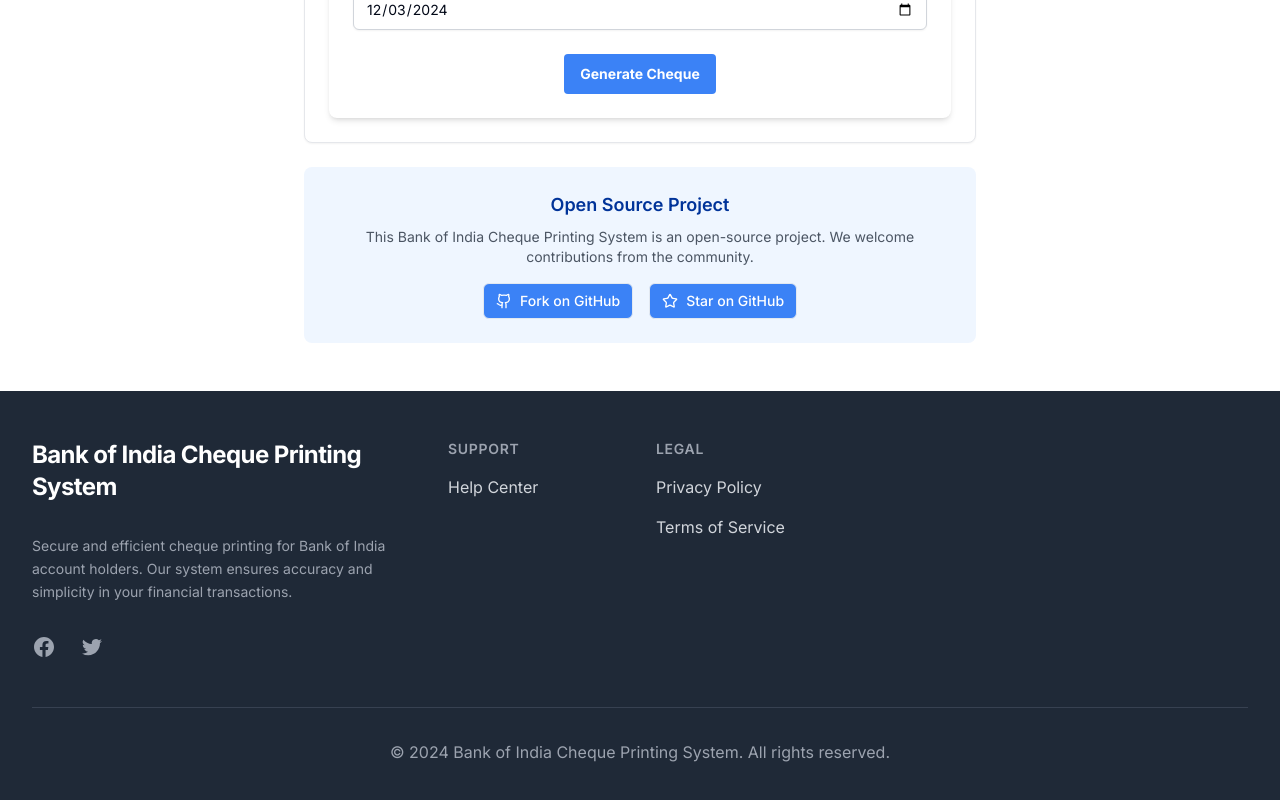
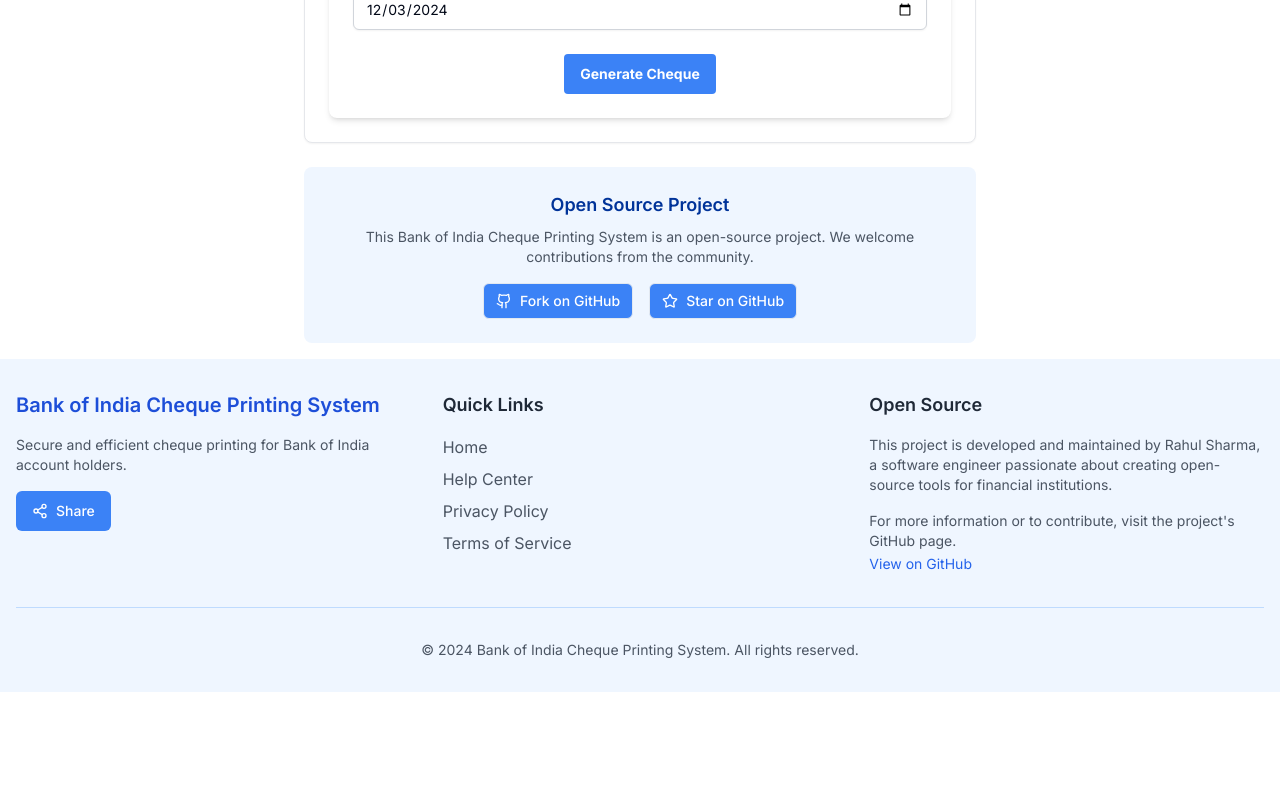
Before and after one commit to neil-jay/boi-cheque-printing-system, a Next.js app: page / in a window 1280 px wide. Shown: the part 585-1385 px from the top of the page. After the commit the page ends 1277 px from the top, so only its background shows below. Built offline with nearby package versions, Linux system fonts and the light colour scheme.

Commit message:
feat: Update footer structure & more

```diff
--- a/components/Footer.tsx
+++ b/components/Footer.tsx
@@ -1,68 +1,60 @@
 import Link from 'next/link'
+import { ShareButton } from '@/components/ShareButton'
 
 export default function Footer() {
   return (
-    <footer className="bg-gray-800 text-gray-300 mt-8">
-      <div className="max-w-7xl mx-auto py-12 px-4 sm:px-6 lg:px-8">
-        <div className="xl:grid xl:grid-cols-3 xl:gap-8">
-          <div className="space-y-8 xl:col-span-1">
-            <h2 className="text-2xl font-bold tracking-tight text-white">
+    <footer className="bg-blue-50 text-gray-600 py-8">
+      <div className="container mx-auto px-4">
+        <div className="grid grid-cols-1 md:grid-cols-3 gap-8">
+          <div className="space-y-4">
+            <h2 className="text-xl font-semibold text-blue-700">
               Bank of India Cheque Printing System
             </h2>
-            <p className="text-gray-400 text-sm leading-relaxed">
-              Secure and efficient cheque printing for Bank of India account holders. Our system ensures accuracy and simplicity in your financial transactions.
+            <p className="text-sm">
+              Secure and efficient cheque printing for Bank of India account holders.
             </p>
-            <div className="flex space-x-6">
-              <Link href="#" className="text-gray-400 hover:text-gray-300">
-                <span className="sr-only">Facebook</span>
-                <svg className="h-6 w-6" fill="currentColor" viewBox="0 0 24 24" aria-hidden="true">
-                  <path fillRule="evenodd" d="M22 12c0-5.523-4.477-10-10-10S2 6.477 2 12c0 4.991 3.657 9.128 8.438 9.878v-6.987h-2.54V12h2.54V9.797c0-2.506 1.492-3.89 3.777-3.89 1.094 0 2.238.195 2.238.195v2.46h-1.26c-1.243 0-1.63.771-1.63 1.562V12h2.773l-.443 2.89h-2.33v6.988C18.343 21.128 22 16.991 22 12z" clipRule="evenodd" />
-                </svg>
+            <ShareButton />
+          </div>
+          <div className="space-y-4">
+            <h3 className="text-lg font-semibold text-gray-800">Quick Links</h3>
+            <ul className="space-y-2">
+              <li>
+                <Link href="/" className="hover:text-blue-800 transition-colors">
+                  Home
                 </Link>
-              <Link href="#" className="text-gray-400 hover:text-gray-300">
-                <span className="sr-only">Twitter</span>
-                <svg className="h-6 w-6" fill="currentColor" viewBox="0 0 24 24" aria-hidden="true">
-                  <path d="M8.29 20.251c7.547 0 11.675-6.253 11.675-11.675 0-.178 0-.355-.012-.53A8.348 8.348 0 0022 5.92a8.19 8.19 0 01-2.357.646 4.118 4.118 0 001.804-2.27 8.224 8.224 0 01-2.605.996 4.107 4.107 0 00-6.993 3.743 11.65 11.65 0 01-8.457-4.287 4.106 4.106 0 001.27 5.477A4.072 4.072 0 012.8 9.713v.052a4.105 4.105 0 003.292 4.022 4.095 4.095 0 01-1.853.07 4.108 4.108 0 003.834 2.85A8.233 8.233 0 012 18.407a11.616 11.616 0 006.29 1.84" />
-                </svg>
-              </Link>
-            </div>
-          </div>
-          <div className="mt-12 grid grid-cols-2 gap-8 xl:mt-0 xl:col-span-2">
-            <div className="md:grid md:grid-cols-2 md:gap-8">
-              <div>
-                <h3 className="text-sm font-semibold text-gray-400 tracking-wider uppercase">
-                  Support
-                </h3>
-                <ul className="mt-4 space-y-4">
+              </li>
               <li>
-                    <Link href="/help" className="text-base text-gray-300 hover:text-white transition duration-150 ease-in-out">
+                <Link href="/help" className="hover:text-blue-800 transition-colors">
                   Help Center
                 </Link>
               </li>
-                </ul>
-              </div>
-              <div className="mt-12 md:mt-0">
-                <h3 className="text-sm font-semibold text-gray-400 tracking-wider uppercase">
-                  Legal
-                </h3>
-                <ul className="mt-4 space-y-4">
               <li>
-                    <Link href="/privacy" className="text-base text-gray-300 hover:text-white transition duration-150 ease-in-out">
+                <Link href="/privacy" className="hover:text-blue-800 transition-colors">
                   Privacy Policy
                 </Link>
               </li>
               <li>
-                    <Link href="/terms" className="text-base text-gray-300 hover:text-white transition duration-150 ease-in-out">
+                <Link href="/terms" className="hover:text-blue-800 transition-colors">
                   Terms of Service
                 </Link>
               </li>
             </ul>
           </div>
+          <div className="space-y-4">
+            <h3 className="text-lg font-semibold text-gray-800">Open Source</h3>
+            <p className="text-sm">
+              This project is developed and maintained by Rahul Sharma, a software engineer passionate about creating open-source tools for financial institutions.
+            </p>
+            <p className="text-sm">
+              For more information or to contribute, visit the project's GitHub page.
+            </p>
+            <Link href="https://github.com/neil-jay/cheque-printing-system" className="text-blue-600 hover:underline text-sm">
+              View on GitHub
+            </Link>
           </div>
         </div>
-        </div>
-        <div className="mt-12 border-t border-gray-700 pt-8">
-          <p className="text-base text-gray-400 xl:text-center">
+        <div className="mt-8 pt-8 border-t border-blue-200 text-center">
+          <p className="text-sm">
             &copy; {new Date().getFullYear()} Bank of India Cheque Printing System. All rights reserved.
           </p>
         </div>
```
Lines whose indentation alone changed are shown as unchanged.
